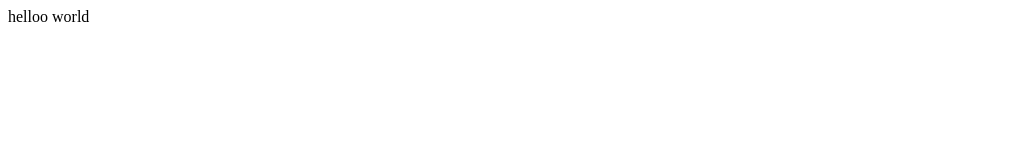
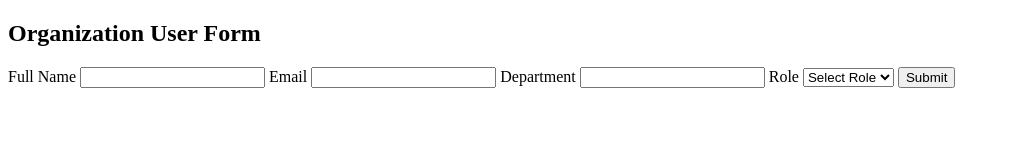
Before and after one commit to shadab012s/PRACTISE, a plain HTML site: page index.html in a window 1280 px wide. Shown: the whole page, without its empty margins (0-1010 px from the left). Drawn offline with Linux system fonts and the light colour scheme.

Commit message:
feat: simple form

```diff
--- a/index.html
+++ b/index.html
@@ -3,9 +3,29 @@
 <head>
     <meta charset="UTF-8">
     <meta name="viewport" content="width=device-width, initial-scale=1.0">
-    <title>Document</title>
+    <title>Organization User Form</title>
 </head>
 <body>
-    helloo  world
+    <h2>Organization User Form</h2>
+    <form>
+        <label for="name">Full Name</label>
+        <input type="text" id="name" name="name" required>
+
+        <label for="email">Email</label>
+        <input type="email" id="email" name="email" required>
+
+        <label for="department">Department</label>
+        <input type="text" id="department" name="department">
+
+        <label for="role">Role</label>
+        <select id="role" name="role">
+            <option value="">Select Role</option>
+            <option value="admin">Admin</option>
+            <option value="manager">Manager</option>
+            <option value="employee">Employee</option>
+        </select>
+
+        <button type="submit">Submit</button>
+    </form>
 </body>
 </html>
```
